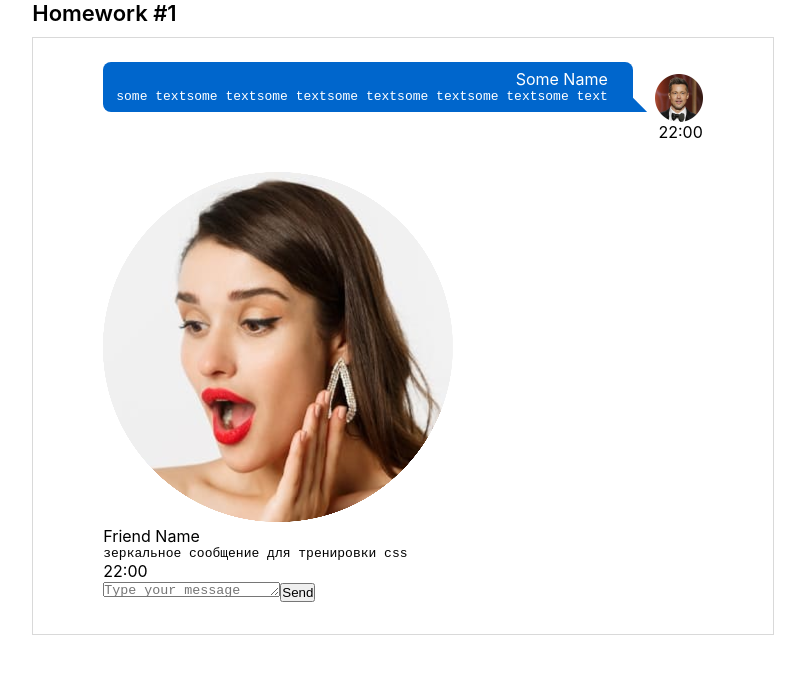
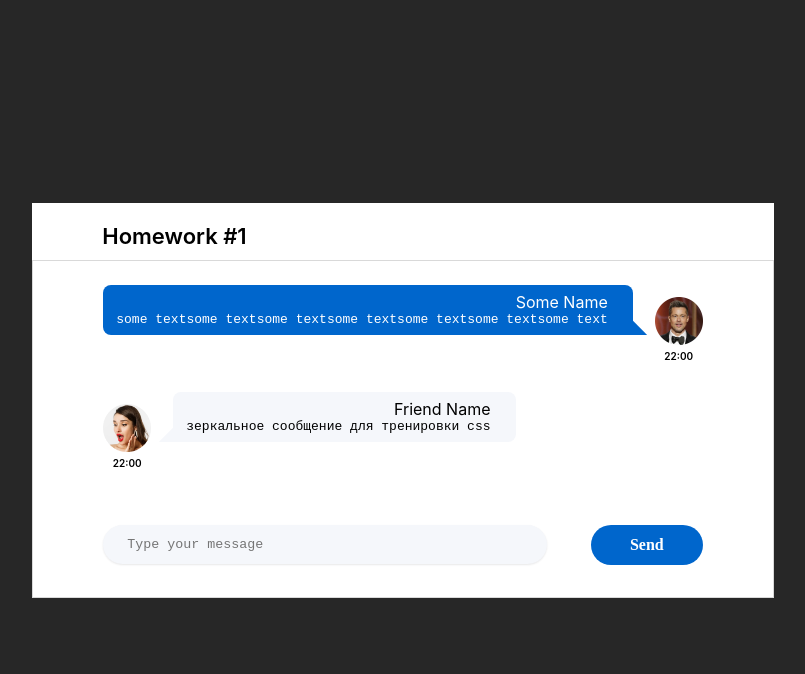
Before and after one commit to rukavyshnykov/incubator_second-homework, a React (Create React App) app: page / in a window 1280 px wide. Shown: the top 674 px of the page, without its empty margins (237-1042 px from the left). Built offline with nearby package versions, Linux system fonts and the light colour scheme.

Commit message:
styles done

```diff
--- a/package.json
+++ b/package.json
@@ -1,6 +1,5 @@
 {
   "name": "hws2",
-  "homepage": "http://IgnatZakalinsky.github.io/hws2",
   "version": "0.1.0",
   "private": true,
   "dependencies": {
--- a/src/s1-main/App.module.css
+++ b/src/s1-main/App.module.css
@@ -3,19 +3,22 @@
     display: flex;
     align-items: center;
     justify-content: center;
-}
+    background-color: #272727;
+    min-height: 100vh;}
 
 .hw {
     border: 1px solid #D9D9D9;
     padding: 24px 70px 32px;
+    background-color: white;
 }
 
 .hwTitle {
-    margin-bottom: 10px;
     color: black;
     font-size: 22px;
     font-weight: 600;
     line-height: 27px;
     letter-spacing: 0em;
     text-align: left;
+    padding: 20px 70px 10px;
+    background-color: white;
 }
--- a/src/s2-homeworks/hw01/friend-message/FriendMessage.module.css
+++ b/src/s2-homeworks/hw01/friend-message/FriendMessage.module.css
@@ -1,21 +1,44 @@
 .friendMessage {
-
+    margin-bottom: 30px;
 }
 
 .friendImageAndText {
-
+    display: flex;
+    flex-direction: row;
 }
 
 .friendImageAndText img {
-
+    width: 48px;
+    height: 48px;
+    margin-top: 12px;
 }
 
 .friendText {
-
+    margin-left: 22px;
+    display: flex;
+    flex-direction: column;
+    align-items: flex-end;
+    background-color: #F5F7FB;
+    color: black;
+    height: fit-content;
+    padding: 7px 25px 8px 13px;
+    border-radius: 8px;
+    border-bottom-left-radius: 0;
+    position: relative;
 }
 
 .friendText:after {
-
+    content: '';
+    display: block;
+    position: absolute;
+    bottom: -10px;
+    right: calc(100% - 10px);
+    color: black;
+    border: 10px solid transparent;
+    border-top: 10px solid #F5F7FB;
+    height: 0px;
+    width: 0px;
+    transform: rotate(-45deg);
 }
 
 .friendName {
@@ -27,5 +50,13 @@
 }
 
 .friendTime {
-
+    width: 48px;
+    font-size: 10px;
+    font-weight: 600;
+    line-height: 12px;
+    letter-spacing: 0em;
+    text-align: left;
+    color: black;
+    text-align: center;
+    margin-top: 5px;
 }
--- a/src/s2-homeworks/hw01/message-sender/MessageSender.module.css
+++ b/src/s2-homeworks/hw01/message-sender/MessageSender.module.css
@@ -1,13 +1,31 @@
 .sendForm {
-
+    padding-top: 26px;
+    display: flex;
 }
 
 .textarea {
-
+    padding: 12px 24px;
+    border: 0px;
+    background-color: #F5F7FB;
+    border-radius: 20px;
+    resize: none;
+    flex-grow: 1;
+    box-shadow: 0px 1px 2px 0px #1D21261A;
 }
 
 .button {
-
+    font-family: Montserrat;
+    font-size: 16px;
+    font-weight: 600;
+    line-height: 20px;
+    letter-spacing: 0em;
+    text-align: left;
+    padding: 10px 39px;
+    border: 0px;
+    border-radius: 20px;
+    color: white;
+    background-color: #0066CC;
+    margin-left: 44px;
 }
 
 .button:hover {
--- a/src/s2-homeworks/hw01/message/Message.module.css
+++ b/src/s2-homeworks/hw01/message/Message.module.css
@@ -50,5 +50,14 @@
 }
 
 .time {
-    text-align: end;
+    width: 48px;
+    margin-left: auto;
+    font-size: 10px;
+    font-weight: 600;
+    line-height: 12px;
+    letter-spacing: 0em;
+    text-align: left;
+    color: black;
+    text-align: center;
+    margin-top: 5px;
 }
```
